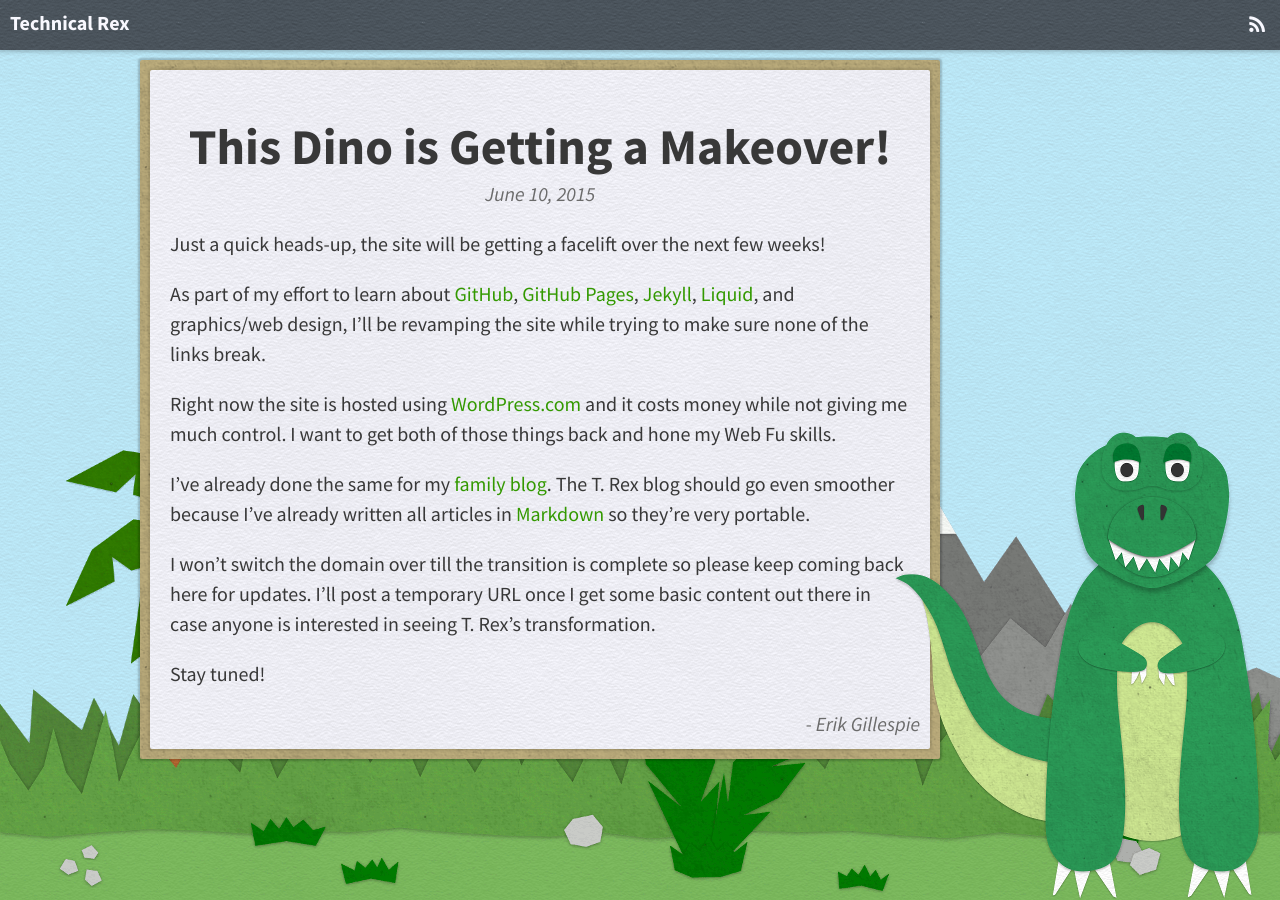
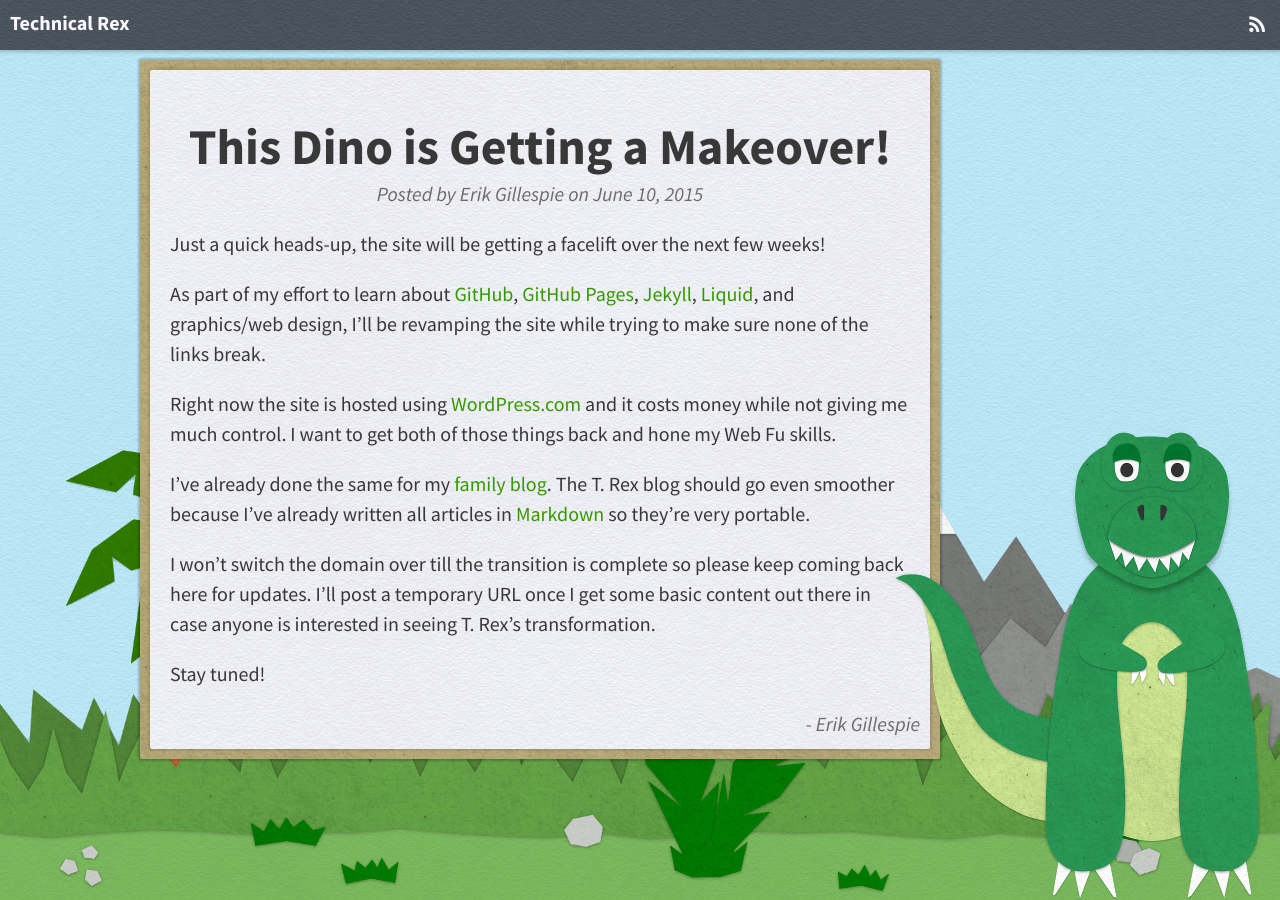
Before and after one commit to technical-rex/technicalrex.com, a Jekyll site: the page built from _posts/2015-06-10-this-dino-is-getting-a-makeover.md, in a window 1280 px wide. Built offline with Jekyll 4.4.1, drawn with Linux system fonts in a browser that asks for light colours; nearby versions of some CDN libraries.

Commit message:
Show author and date in the about section of each post

```diff
--- a/_layouts/post.html
+++ b/_layouts/post.html
@@ -6,7 +6,10 @@ layout: default
         <article {% if page.feature-img %}class="feature-image"{% endif %}>
             <header style="background-image: url('{{ page.feature-img }}')">
             <h1 class="title">{{ page.title | replace: " - ", ":<br/>" }}</h1>
-                <p class="datestamp">{{ page.date | date: "%B %-d, %Y" }}</p>
+                <p class="about">
+                    Posted {% if page.author %} by {{ site.authors[page.author].name }}{% endif %}
+                    on {{ page.date | date: "%B %-d, %Y" }}
+                </p>
             </header>
             <section class="post-content">{{ content }}</section>
             <p class="signature">{% if page.author %} - {{ site.authors[page.author].name }}{% endif %}</p>
--- a/_sass/layouts/_post.scss
+++ b/_sass/layouts/_post.scss
@@ -26,7 +26,7 @@
     margin-bottom: 0;
 }
 
-.datestamp {
+.about {
     font-style: italic;
     text-align: center;
     color: lighten($text-color, 20%);
```
